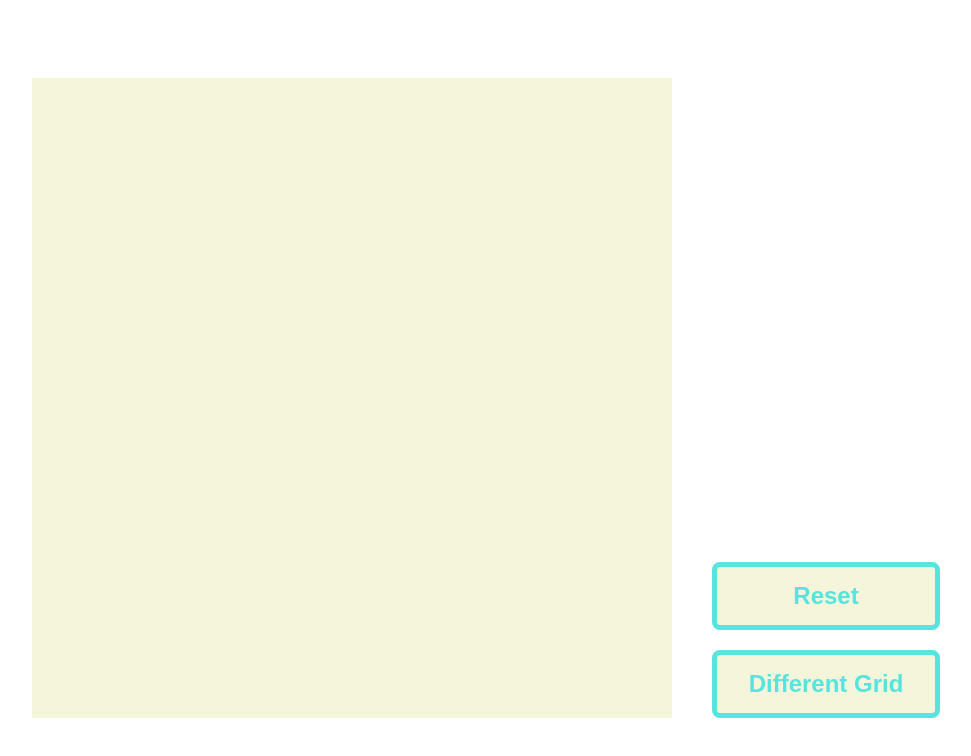
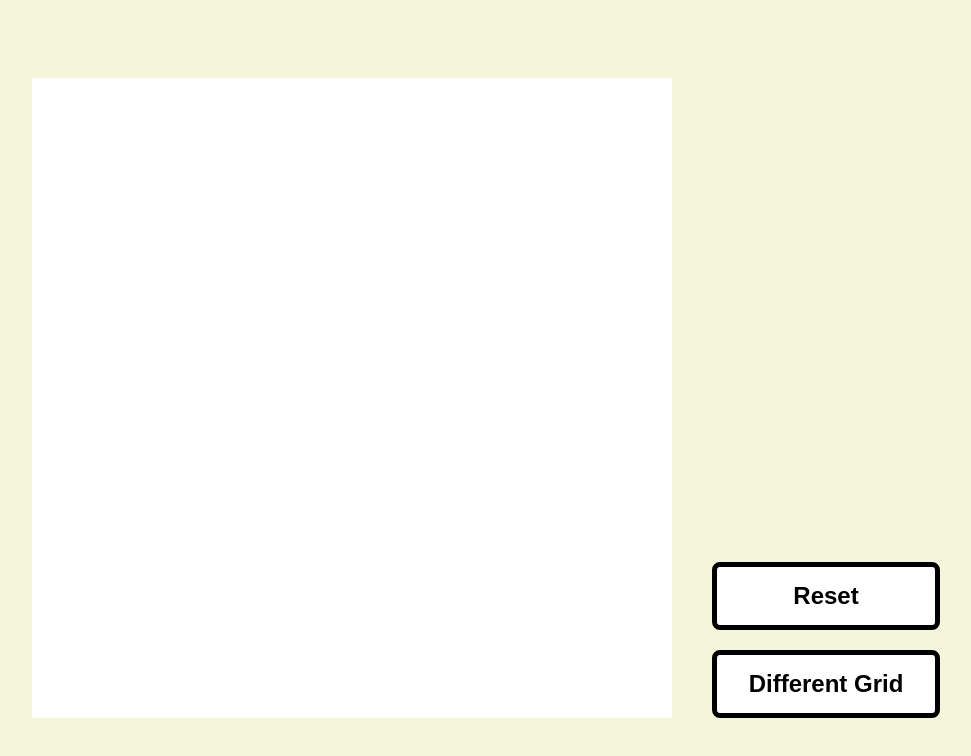
Before and after one commit to carinagrode/etch-a-sketch, a plain HTML site: page index.html in a window 1280 px wide. Both pictures are taken after a click on the button "Reset". Shown: the whole page, without its empty margins (154-1125 px from the left). Drawn offline with Linux system fonts and the light colour scheme.

Commit message:
Change colors to black and white

```diff
--- a/script.js
+++ b/script.js
@@ -31,7 +31,7 @@ function createGrid(sideSquares) {
 function resetGrid() {
     const pixels = document.querySelectorAll('.pixel');
     pixels.forEach(pixel => {
-        pixel.style.backgroundColor = 'beige';
+        pixel.style.backgroundColor = 'white';
     });
 }
 
--- a/style.css
+++ b/style.css
@@ -9,6 +9,7 @@ body {
     justify-content: center;
     align-items: center;
     font-family:'Trebuchet MS', 'Lucida Sans Unicode', 'Lucida Grande', 'Lucida Sans', Arial, sans-serif;
+    background-color: beige;
 }
 
 #content {
@@ -26,9 +27,9 @@ body {
 
 #new-button,
 #reset-button {
-    background-color: beige;
-    border: rgb(86, 229, 222) 5px solid;
-    color: rgb(86, 229, 222);
+    background-color: white;
+    border: black 5px solid;
+    color: black;
     padding: 15px 32px;
     text-align: center;
     text-decoration: none;
@@ -40,12 +41,12 @@ body {
 
 #new-button:hover,
 #reset-button:hover {
-    background-color: rgb(86, 229, 222);
-    color: beige;
+    background-color: black;
+    color: white;
 }
 
 #grid {
-    background-color: beige;
+    background-color: white;
     width: 640px;
     height: 640px;
     display: flex;
```
